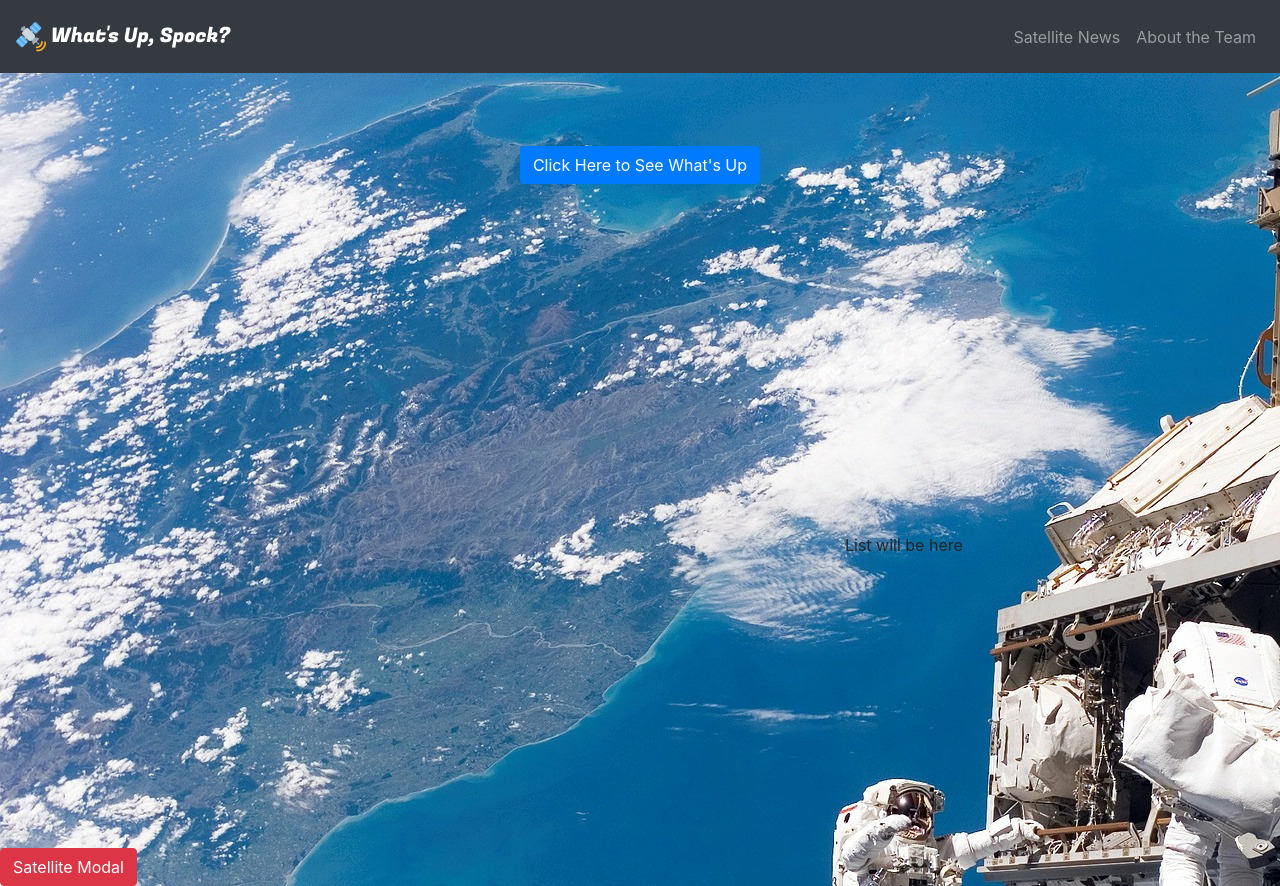
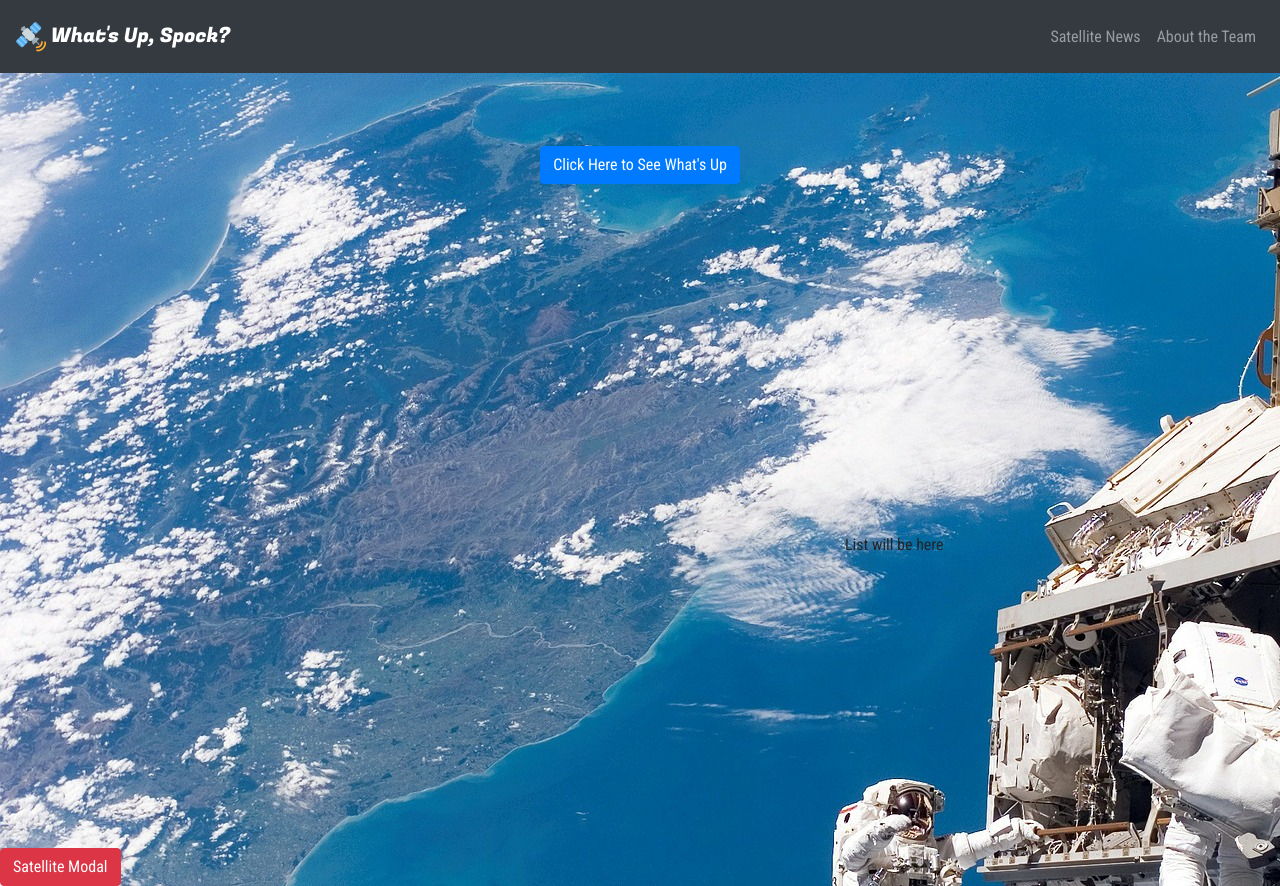
Before and after one commit to puglisac/orbital-sky, a Flask app: page / in a window 1280 px wide. Run offline with Flask 2, Linux system fonts and the light colour scheme; some libraries are stand-ins or nearby versions.

Commit message:
new font, less bootstrappy

```diff
--- a/static/css/app.css
+++ b/static/css/app.css
@@ -1,5 +1,6 @@
 body {
   background-image: url(../images/background-img.jpg);
+  font-family: 'Roboto Condensed', sans-serif;
 }
 
 .overlay-box {
@@ -40,10 +41,6 @@ body {
   font-family: 'Fugaz One', cursive;
 }
 
-#about {
-  font-family: 'Montserrat', sans-serif;
-}
-
 #about-text-box {
   color: white;
   border-radius: 1%;
--- a/templates/base.html
+++ b/templates/base.html
@@ -7,7 +7,7 @@
   <link rel="stylesheet" href="/static/css/app.css">
   <link rel="stylesheet" href="/static/css/news.css">
   <link rel="icon" type="image/png" href="/static/images/satellite-favicon.png">
-  <link href="https://fonts.googleapis.com/css2?family=Fugaz+One&family=Montserrat:wght@300&display=swap" rel="stylesheet">
+  <link href="https://fonts.googleapis.com/css2?family=Fugaz+One&family=Roboto+Condensed&display=swap" rel="stylesheet">
   <script src="https://code.jquery.com/jquery-3.5.1.slim.min.js" integrity="sha384-DfXdz2htPH0lsSSs5nCTpuj/zy4C+OGpamoFVy38MVBnE+IbbVYUew+OrCXaRkfj" crossorigin="anonymous"></script>
   <script src="https://cdn.jsdelivr.net/npm/popper.js@1.16.1/dist/umd/popper.min.js" integrity="sha384-9/reFTGAW83EW2RDu2S0VKaIzap3H66lZH81PoYlFhbGU+6BZp6G7niu735Sk7lN" crossorigin="anonymous"></script>
   <script src="https://stackpath.bootstrapcdn.com/bootstrap/4.5.2/js/bootstrap.min.js" integrity="sha384-B4gt1jrGC7Jh4AgTPSdUtOBvfO8shuf57BaghqFfPlYxofvL8/KUEfYiJOMMV+rV" crossorigin="anonymous"></script>
```
